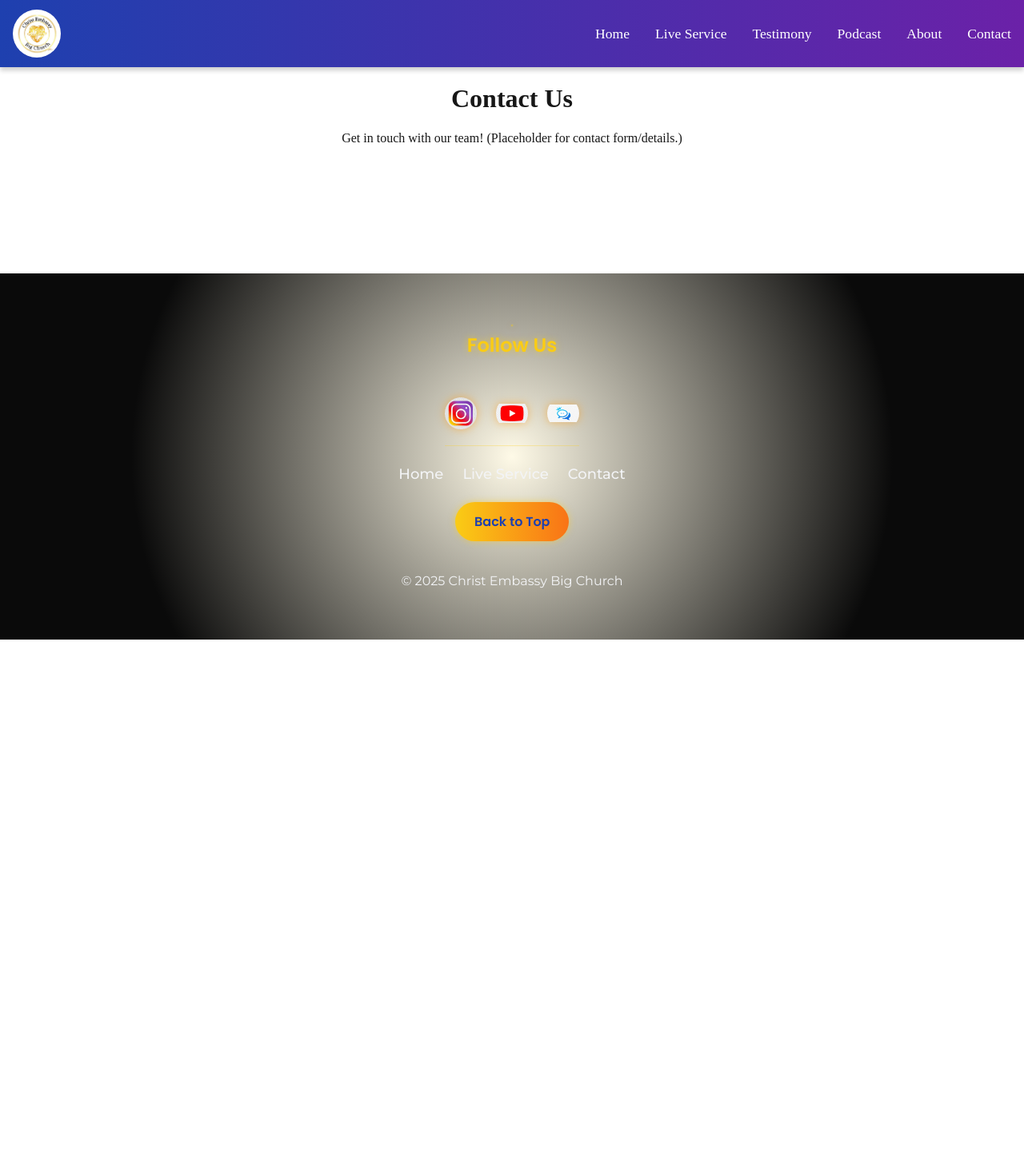
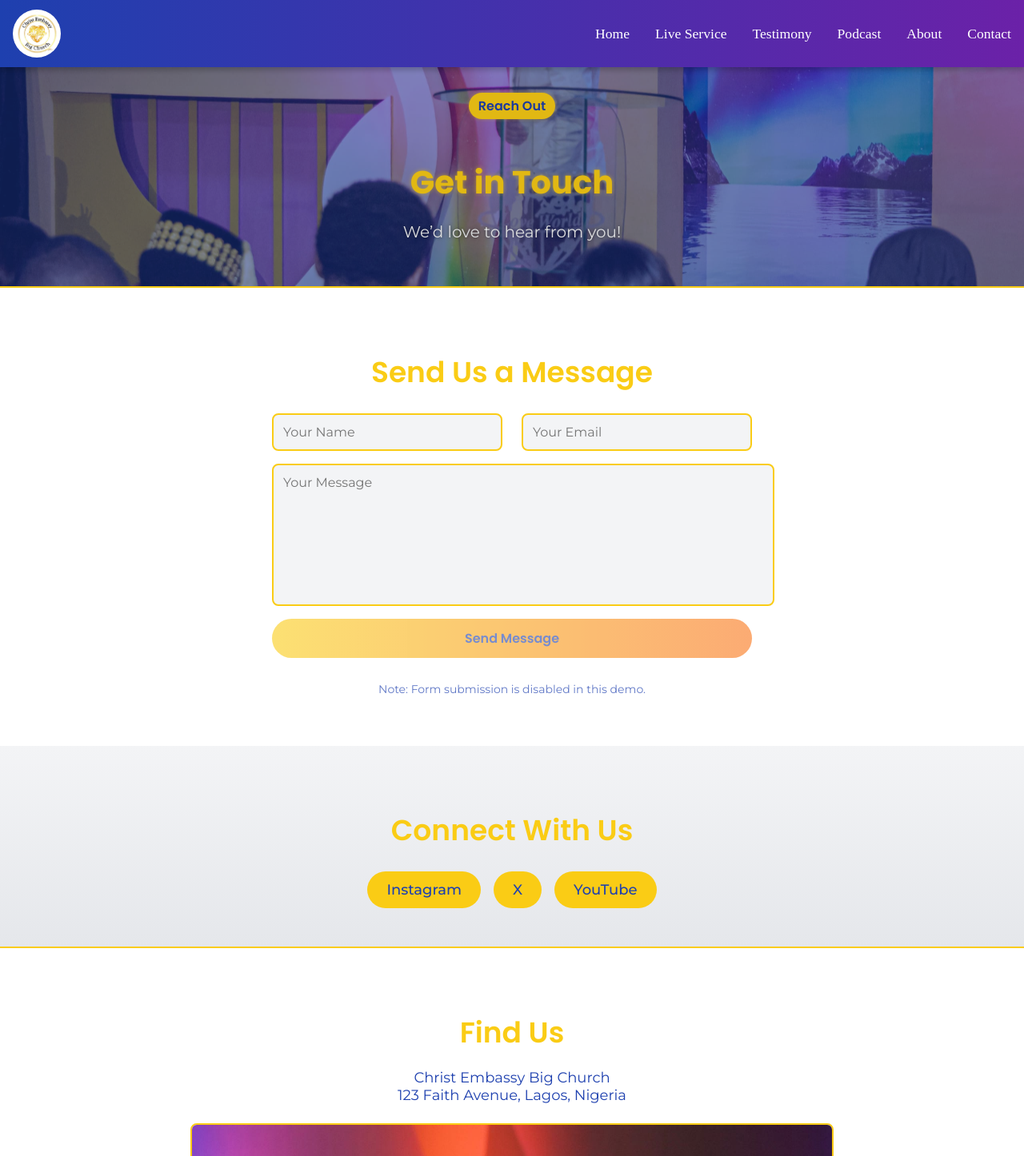
Before and after one commit to sophrone/cebigchurch, a Next.js app: page /contact in a window 1280 px wide. Shown: the top 1446 px of the page at 80% size. Before the commit the page ends 800 px from the top, so only its background shows below. Built offline with nearby package versions, Linux system fonts and the light colour scheme.

Commit message:
Add Contact page with hero, form, social links, and map

```diff
--- /dev/null
+++ b/app/contact/Contact.module.css
@@ -0,0 +1,393 @@
+.main {
+  display: flex;
+  flex-direction: column;
+  align-items: center;
+  background: linear-gradient(180deg, #f3f4f6, #e5e7eb);
+  color: #1e40af;
+  max-width: 100%;
+  overflow-x: hidden;
+  box-sizing: border-box;
+}
+
+.hero {
+  position: relative;
+  width: 100%;
+  display: flex;
+  align-items: center;
+  justify-content: center;
+  padding: 1rem 0.5rem;
+  background: linear-gradient(180deg, #f3f4f6, #e5e7eb);
+  background-image: url("/image1.jpg");
+  background-size: cover;
+  background-position: center;
+  background-repeat: no-repeat;
+  filter: brightness(0.9);
+  max-width: 100%;
+  overflow-x: hidden;
+  box-sizing: border-box;
+}
+
+.hero::before {
+  content: "";
+  position: absolute;
+  top: 0;
+  left: 0;
+  right: 0;
+  bottom: 0;
+  background: rgba(30, 64, 175, 0.5);
+  z-index: 0;
+}
+
+@media (min-width: 640px) {
+  .hero {
+    padding: 2rem 1rem;
+  }
+}
+
+.heroContent {
+  text-align: center;
+  z-index: 1;
+  width: 100%;
+  max-width: 1200px;
+  padding: 0 0.5rem;
+  box-sizing: border-box;
+}
+
+.badge {
+  font-family: var(--font-poppins), sans-serif;
+  font-size: 0.875rem;
+  font-weight: 600;
+  color: #1e40af;
+  background: #facc15;
+  padding: 0.25rem 0.75rem;
+  border-radius: 9999px;
+  display: inline-block;
+  margin-bottom: 1rem;
+  animation: glowPulse 2s ease-in-out infinite;
+}
+
+@media (min-width: 640px) {
+  .badge {
+    font-size: 1rem;
+  }
+}
+
+.heroTitle {
+  font-family: var(--font-poppins), sans-serif;
+  font-size: 1.5rem;
+  font-weight: 700;
+  color: #facc15;
+  text-shadow: 0 0 5px rgba(250, 204, 21, 0.6);
+  margin-bottom: 1rem;
+  animation: fadeIn 1s ease-out;
+}
+
+@media (min-width: 640px) {
+  .heroTitle {
+    font-size: 2.5rem;
+  }
+}
+
+.heroText {
+  font-family: var(--font-montserrat), sans-serif;
+  font-size: 1rem;
+  font-weight: 400;
+  color: #f3f4f6;
+  text-shadow: 0 0 4px rgba(0, 0, 0, 0.5);
+  margin-bottom: 1.5rem;
+  animation: fadeIn 1s ease-out 0.2s;
+  animation-fill-mode: both;
+}
+
+@media (min-width: 640px) {
+  .heroText {
+    font-size: 1.25rem;
+  }
+}
+
+.formSection {
+  padding: 1.5rem 0.5rem;
+  width: 100%;
+  text-align: center;
+  background: #ffffff;
+  border-top: 2px solid #facc15;
+  max-width: 100%;
+  overflow-x: hidden;
+  box-sizing: border-box;
+}
+
+@media (min-width: 640px) {
+  .formSection {
+    padding: 3rem 1.5rem;
+  }
+}
+
+.formTitle {
+  font-family: var(--font-poppins), sans-serif;
+  font-size: 1.75rem;
+  font-weight: 600;
+  color: #facc15;
+  margin-bottom: 1.5rem;
+  animation: fadeIn 1s ease-out;
+}
+
+@media (min-width: 640px) {
+  .formTitle {
+    font-size: 2.25rem;
+  }
+}
+
+.form {
+  display: flex;
+  flex-direction: column;
+  gap: 1rem;
+  max-width: 600px;
+  margin: 0 auto;
+}
+
+.formFields {
+  display: flex;
+  flex-direction: column;
+  gap: 1rem;
+}
+
+@media (min-width: 640px) {
+  .formFields {
+    flex-direction: row;
+    gap: 1.5rem;
+  }
+}
+
+.input {
+  width: 100%;
+  padding: 0.75rem;
+  border: 2px solid #facc15;
+  border-radius: 8px;
+  font-family: var(--font-montserrat), sans-serif;
+  font-size: 1rem;
+  color: #1e40af;
+  background: #f3f4f6;
+  transition: border-color 0.3s ease, box-shadow 0.3s ease;
+}
+
+.input:focus {
+  outline: none;
+  border-color: #f97316;
+  box-shadow: 0 0 4px rgba(249, 115, 22, 0.5);
+}
+
+@media (min-width: 640px) {
+  .input {
+    width: 50%;
+  }
+}
+
+.textarea {
+  width: 100%;
+  height: 150px;
+  padding: 0.75rem;
+  border: 2px solid #facc15;
+  border-radius: 8px;
+  font-family: var(--font-montserrat), sans-serif;
+  font-size: 1rem;
+  color: #1e40af;
+  background: #f3f4f6;
+  resize: none;
+  transition: border-color 0.3s ease, box-shadow 0.3s ease;
+}
+
+.textarea:focus {
+  outline: none;
+  border-color: #f97316;
+  box-shadow: 0 0 4px rgba(249, 115, 22, 0.5);
+}
+
+.submitButton {
+  font-family: var(--font-poppins), sans-serif;
+  font-size: 1rem;
+  font-weight: 600;
+  color: #1e40af;
+  background: linear-gradient(90deg, #facc15, #f97316);
+  padding: 0.75rem 1.5rem;
+  border: none;
+  border-radius: 9999px;
+  cursor: not-allowed;
+  opacity: 0.6;
+  transition: transform 0.3s ease, box-shadow 0.3s ease;
+  animation: popIn 0.8s ease-out;
+}
+
+.formNote {
+  font-family: var(--font-montserrat), sans-serif;
+  font-size: 0.875rem;
+  color: #1e40af;
+  opacity: 0.7;
+}
+
+.social {
+  padding: 1.5rem 0.5rem;
+  width: 100%;
+  text-align: center;
+  background: linear-gradient(180deg, #f3f4f6, #e5e7eb);
+  max-width: 100%;
+  overflow-x: hidden;
+  box-sizing: border-box;
+}
+
+@media (min-width: 640px) {
+  .social {
+    padding: 3rem 1.5rem;
+  }
+}
+
+.socialTitle {
+  font-family: var(--font-poppins), sans-serif;
+  font-size: 1.75rem;
+  font-weight: 600;
+  color: #facc15;
+  margin-bottom: 1.5rem;
+  animation: fadeIn 1s ease-out;
+}
+
+@media (min-width: 640px) {
+  .socialTitle {
+    font-size: 2.25rem;
+  }
+}
+
+.socialLinks {
+  display: flex;
+  justify-content: center;
+  gap: 1rem;
+  flex-wrap: wrap;
+}
+
+.socialLink {
+  font-family: var(--font-montserrat), sans-serif;
+  font-size: 1rem;
+  font-weight: 500;
+  color: #1e40af;
+  background: #facc15;
+  padding: 0.5rem 1rem;
+  border-radius: 9999px;
+  text-decoration: none;
+  transition: transform 0.3s ease, background 0.3s ease;
+  animation: popIn 0.8s ease-out;
+}
+
+.socialLink:hover {
+  transform: scale(1.05);
+  background: #f97316;
+}
+
+@media (min-width: 640px) {
+  .socialLink {
+    font-size: 1.125rem;
+    padding: 0.75rem 1.5rem;
+  }
+}
+
+.map {
+  padding: 1.5rem 0.5rem;
+  width: 100%;
+  text-align: center;
+  background: #ffffff;
+  border-top: 2px solid #facc15;
+  max-width: 100%;
+  overflow-x: hidden;
+  box-sizing: border-box;
+}
+
+@media (min-width: 640px) {
+  .map {
+    padding: 3rem 1.5rem;
+  }
+}
+
+.mapTitle {
+  font-family: var(--font-poppins), sans-serif;
+  font-size: 1.75rem;
+  font-weight: 600;
+  color: #facc15;
+  margin-bottom: 1rem;
+  animation: fadeIn 1s ease-out;
+}
+
+@media (min-width: 640px) {
+  .mapTitle {
+    font-size: 2.25rem;
+  }
+}
+
+.mapText {
+  font-family: var(--font-montserrat), sans-serif;
+  font-size: 1rem;
+  font-weight: 400;
+  color: #1e40af;
+  margin-bottom: 1.5rem;
+  animation: fadeIn 1s ease-out 0.2s;
+  animation-fill-mode: both;
+}
+
+@media (min-width: 640px) {
+  .mapText {
+    font-size: 1.125rem;
+  }
+}
+
+.mapImage {
+  width: 100%;
+  max-width: 600px;
+  height: auto;
+  border: 2px solid #facc15;
+  border-radius: 8px;
+  object-fit: cover;
+  background: #e5e7eb; /* Fallback for debugging */
+  animation: fadeIn 1s ease-out 0.4s;
+  animation-fill-mode: both;
+}
+
+@media (min-width: 640px) {
+  .mapImage {
+    max-width: 800px;
+  }
+}
+
+::selection {
+  background: #facc15;
+  color: #1e40af;
+}
+
+@keyframes glowPulse {
+  0% {
+    box-shadow: 0 0 4px rgba(250, 204, 21, 0.5);
+  }
+  50% {
+    box-shadow: 0 0 8px rgba(249, 115, 22, 0.6);
+  }
+  100% {
+    box-shadow: 0 0 4px rgba(250, 204, 21, 0.5);
+  }
+}
+
+@keyframes fadeIn {
+  from {
+    opacity: 0;
+    transform: translateY(20px);
+  }
+  to {
+    opacity: 1;
+    transform: translateY(0);
+  }
+}
+
+@keyframes popIn {
+  0% {
+    opacity: 0;
+    transform: scale(0.8);
+  }
+  100% {
+    opacity: 1;
+    transform: scale(1);
+  }
+}
--- a/app/contact/page.tsx
+++ b/app/contact/page.tsx
@@ -1,10 +1,90 @@
+"use client";
+
+import Link from "next/link";
+import Image from "next/image";
+import styles from "./Contact.module.css";
+
 export default function Contact() {
   return (
-    <div className="container mx-auto py-16 text-center">
-      <h1 className="text-4xl font-bold text-blue-800 mb-4">Contact Us</h1>
-      <p className="text-xl text-gray-600">
-        Get in touch with our team! (Placeholder for contact form/details.)
-      </p>
-    </div>
+    <main className={styles.main}>
+      {/* Hero Section */}
+      <section className={styles.hero}>
+        <div className={styles.heroContent}>
+          <div className={styles.badge}>Reach Out</div>
+          <h1 className={styles.heroTitle}>Get in Touch</h1>
+          <p className={styles.heroText}>
+            We’d love to hear from you!
+          </p>
+        </div>
+      </section>
+
+      {/* Contact Form Section */}
+      <section className={styles.formSection}>
+        <h2 className={styles.formTitle}>Send Us a Message</h2>
+        <div className={styles.form}>
+          <div className={styles.formFields}>
+            <input
+              type="text"
+              placeholder="Your Name"
+              className={styles.input}
+              aria-label="Your Name"
+            />
+            <input
+              type="email"
+              placeholder="Your Email"
+              className={styles.input}
+              aria-label="Your Email"
+            />
+          </div>
+          <textarea
+            placeholder="Your Message"
+            className={styles.textarea}
+            aria-label="Your Message"
+          />
+          <button className={styles.submitButton} disabled>
+            Send Message
+          </button>
+          <p className={styles.formNote}>
+            Note: Form submission is disabled in this demo.
+          </p>
+        </div>
+      </section>
+
+      {/* Social Links Section */}
+      <section className={styles.social}>
+        <h2 className={styles.socialTitle}>Connect With Us</h2>
+        <div className={styles.socialLinks}>
+          <Link href="https://instagram.com" className={styles.socialLink}>
+            Instagram
+          </Link>
+          <Link href="https://x.com" className={styles.socialLink}>
+            X
+          </Link>
+          <Link href="https://youtube.com" className={styles.socialLink}>
+            YouTube
+          </Link>
+        </div>
+      </section>
+
+      {/* Map Section */}
+      <section className={styles.map}>
+        <h2 className={styles.mapTitle}>Find Us</h2>
+        <p className={styles.mapText}>
+          Christ Embassy Big Church<br />
+          123 Faith Avenue, Lagos, Nigeria
+        </p>
+        <Image
+          src="/image6.jpg"
+          alt="Map of Christ Embassy Big Church location"
+          width={600}
+          height={300}
+          className={styles.mapImage}
+          priority
+          loading="eager"
+          data-image="/image6.jpg"
+          onError={() => console.error("Failed to load image: /image6.jpg")}
+        />
+      </section>
+    </main>
   );
 }
```
